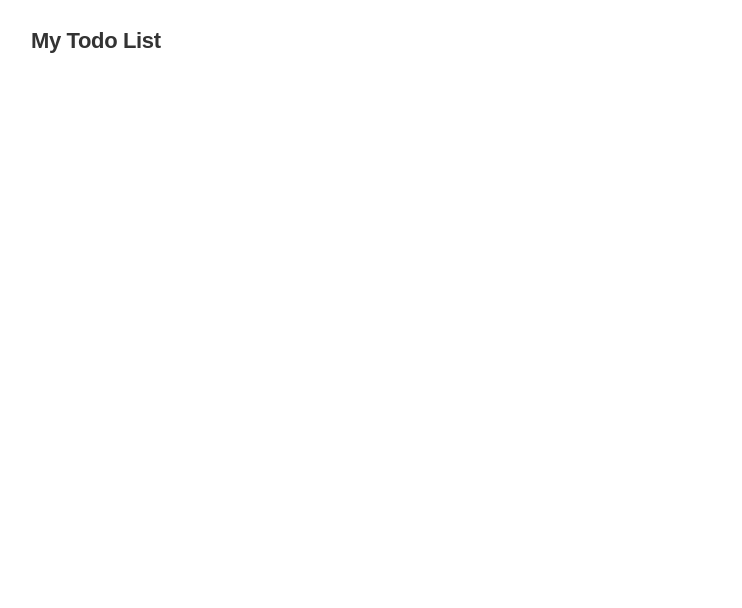
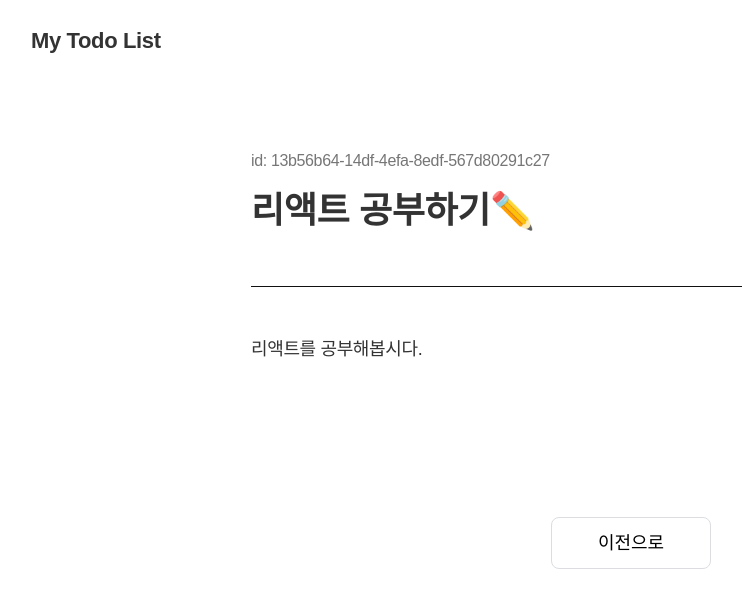
Before and after one commit to lizzieFEstudy/ts-todolist-lv2, a React (Create React App) app: page /detail/13b56b64-14df-4efa-8edf-567d80291c27 in a window 1280 px wide. Before the commit this address had no page. Shown: the top 608 px of the page, without its empty margins (9-751 px from the left). Built offline with nearby package versions, Linux system fonts and the light colour scheme.

Commit message:
feat(*): Create a detail page

```diff
--- a/src/components/TodoList.tsx
+++ b/src/components/TodoList.tsx
@@ -2,6 +2,7 @@ import React from "react";
 import * as S from "../styles/TodoList.styled";
 import { useAppDispatch, useAppSelector } from "../redux/config/hooks";
 import { deleteTodo, toggleStatusTodo } from "../redux/modules/todosSlice";
+import { Link } from "react-router-dom";
 
 type OwnProps = {
   listIsDone: boolean;
@@ -29,8 +30,9 @@ const TodoList: React.FC<OwnProps> = ({ listIsDone }) => {
           .map(item => {
             return (
               <S.TodoListItem $IsDone={item.isDone} key={item.id}>
-                <strong>{item.title}</strong>
-                <p>{item.contents}</p>
+                <S.TodoListStrong>{item.title}</S.TodoListStrong>
+                <S.TodoListParagraph>{item.contents}</S.TodoListParagraph>
+                <Link to={`/detail/${item.id}`}>상세보기</Link>
                 <S.TodoListBox>
                   <S.TodoListButton
                     onClick={() => clickRemoveButtonHandler(item.id)}
--- /dev/null
+++ b/src/pages/Detail.tsx
@@ -0,0 +1,30 @@
+import React from "react";
+import { useNavigate, useParams } from "react-router";
+import { useAppSelector } from "../redux/config/hooks";
+import * as S from "../styles/Detail.styled";
+
+const Detail: React.FC = () => {
+  const navigate = useNavigate();
+
+  const paramId = useParams().id;
+
+  const todosData = useAppSelector(state => state.todos.todos);
+  const detailData = todosData?.find(todo => todo.id === paramId); // Q:: 구조분해할당으로 가져오고 싶었는데 에러 Type 'TodoModel | undefined' is not assignable...
+
+  return (
+    <S.DetailBox>
+      <S.DetailSpan>id: {detailData?.id}</S.DetailSpan>
+      <S.DetailStrong>{detailData?.title}</S.DetailStrong>
+      <S.DetailParagraph>{detailData?.contents}</S.DetailParagraph>
+      <S.DetailButton
+        onClick={() => {
+          navigate(-1);
+        }}
+      >
+        이전으로
+      </S.DetailButton>
+    </S.DetailBox>
+  );
+};
+
+export default Detail;
--- a/src/shared/Router.tsx
+++ b/src/shared/Router.tsx
@@ -3,6 +3,7 @@ import { BrowserRouter, Routes, Route } from "react-router-dom";
 import Todo from "../pages/Todo";
 import { GlobalStyles } from "../styles/GlobalStyles";
 import Layout from "./Layout";
+import Detail from "../pages/Detail";
 
 const Router: React.FC = () => {
   return (
@@ -11,6 +12,7 @@ const Router: React.FC = () => {
       <Layout>
         <Routes>
           <Route path="/" element={<Todo />}></Route>
+          <Route path="detail/:id" element={<Detail />}></Route>
         </Routes>
       </Layout>
     </BrowserRouter>
--- /dev/null
+++ b/src/styles/Detail.styled.tsx
@@ -0,0 +1,34 @@
+import { styled } from "styled-components";
+
+export const DetailBox = styled.div`
+  display: flex;
+  flex-direction: column;
+  width: 760px;
+  min-height: 300px;
+  margin: 32px auto;
+  padding: 62px 60px 0;
+`;
+export const DetailSpan = styled.span`
+  font-size: 16px;
+  color: #767676;
+`;
+export const DetailStrong = styled.strong`
+  margin-top: 16px;
+  font-size: 36px;
+  font-weight: 600;
+`;
+export const DetailParagraph = styled.p`
+  min-height: 180px;
+  margin-top: 50px;
+  padding-top: 50px;
+  border-top: 1px solid #111;
+`;
+export const DetailButton = styled.button`
+  width: 160px;
+  height: 52px;
+  margin: auto;
+  padding: 0 16px;
+  border: 1px solid #dbdde1;
+  border-radius: 8px;
+  background: transparent;
+`;
```
